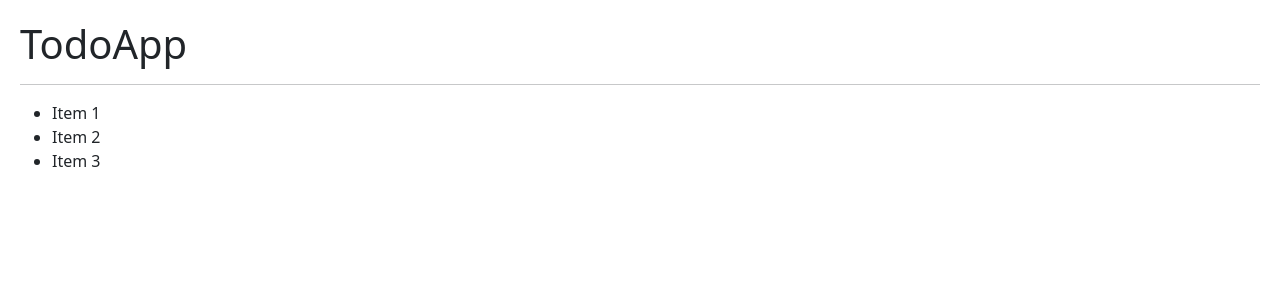
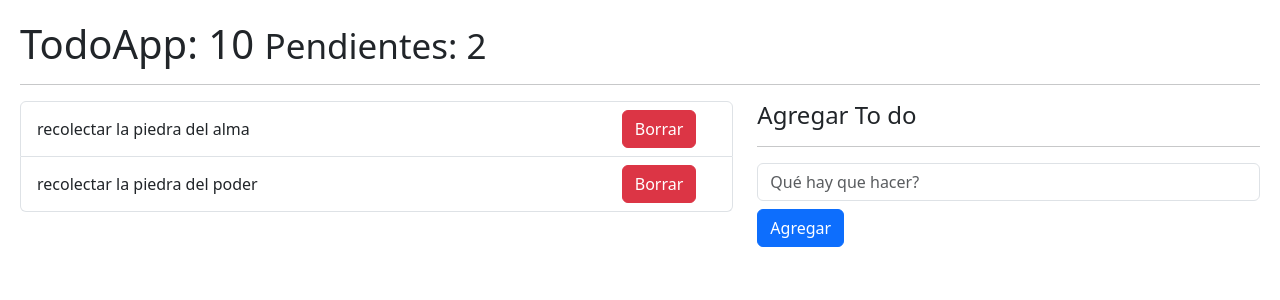
Before and after one commit to guseppe/05-hook-app, a React (Vite) app: page / in a window 1280 px wide. Shown: the top 300 px of the page. Built offline with nearby package versions, Linux system fonts and the light colour scheme.

Commit message:
tarea 1 todo list

```diff
--- /dev/null
+++ b/src/08-useReducer/TodoAdd.jsx
@@ -0,0 +1,37 @@
+import { useState } from "react";
+import { useForm } from "../hooks/useForm";
+
+export const TodoAdd = ({handleNewTodo}) => {
+  //const [inputValue, setInputValue] = useState('');
+//   const onInputChange = ({target}) =>{
+//     setInputValue(target.value);
+//   }
+  const {onInputChange, onResetForm, descriptionInput} = useForm({descriptionInput:''});
+  const onSubmit = (event)=>{
+    event.preventDefault();
+    if(descriptionInput.length <= 1 ) return;
+    handleNewTodo({
+        id: new Date().getTime(),
+        description: descriptionInput,
+        done: false
+    });
+    onResetForm();
+  }
+  return (
+      <form onSubmit={ onSubmit }>
+          <input type="text"
+              placeholder="Qué hay que hacer?"
+              className="form-control"
+              onChange={ onInputChange }
+              value={descriptionInput}
+              name='descriptionInput'
+          />
+          <button
+              type="submit"
+              className="btn btn-primary mt-2"
+          >
+              Agregar
+          </button>
+      </form>
+  )
+}
--- a/src/08-useReducer/TodoApp.jsx
+++ b/src/08-useReducer/TodoApp.jsx
@@ -1,5 +1,7 @@
 import { useReducer } from "react"
 import { todoReducer } from './todoReducer';
+import { TodoList } from './TodoList';
+import { TodoAdd } from './TodoAdd';
 const initialState = [
     {
         id: new Date().getTime(),
@@ -8,21 +10,29 @@
     },
     {
         id: new Date().getTime() * 3,
-        description: 'recolectar la piedra del alma',
+        description: 'recolectar la piedra del poder',
         done: false
     },
 ];
 export const TodoApp = () => {
-  const [state, dispatch] = useReducer(todoReducer, initialState)
+  const [todos, dispatch] = useReducer(todoReducer, initialState);
+  const handleNewTodo = (todo) => {
+      console.log(todo);
+  }
   return (
-    <>
-        <h1>TodoApp</h1>
-        <hr />
-        <ul>
-            <li>Item 1</li>
-            <li>Item 2</li>
-            <li>Item 3</li>
-        </ul>
-    </>
+      <>
+          <h1>TodoApp: 10 <small>Pendientes: 2</small> </h1>
+          <hr />
+          <div className="row">
+              <div className="col-7">
+                  <TodoList todos={todos}/>
+              </div>
+              <div className="col-5">
+                 <h4>Agregar To do</h4>
+                 <hr />
+                 <TodoAdd handleNewTodo={ handleNewTodo }/>
+              </div>
+          </div>
+      </>
   )
 }
--- /dev/null
+++ b/src/08-useReducer/TodoItem.jsx
@@ -0,0 +1,9 @@
+
+export const TodoItem = ({todo}) => {
+  return (
+      <li className="list-group-item d-flex justify-content-between">
+          <span className="align-self-center">{todo.description}</span>
+          <button className="btn btn-danger">Borrar</button>
+      </li>
+  )
+}
--- /dev/null
+++ b/src/08-useReducer/TodoList.jsx
@@ -0,0 +1,13 @@
+import { TodoItem } from "./TodoItem"
+
+export const TodoList = ({todos=[]}) => {
+  return (
+      <ul className="list-group">
+          {
+              todos.map(todo => (
+                  <TodoItem key={todo.id} todo={todo}/>
+              ))
+          }
+      </ul>
+  )
+}
```
